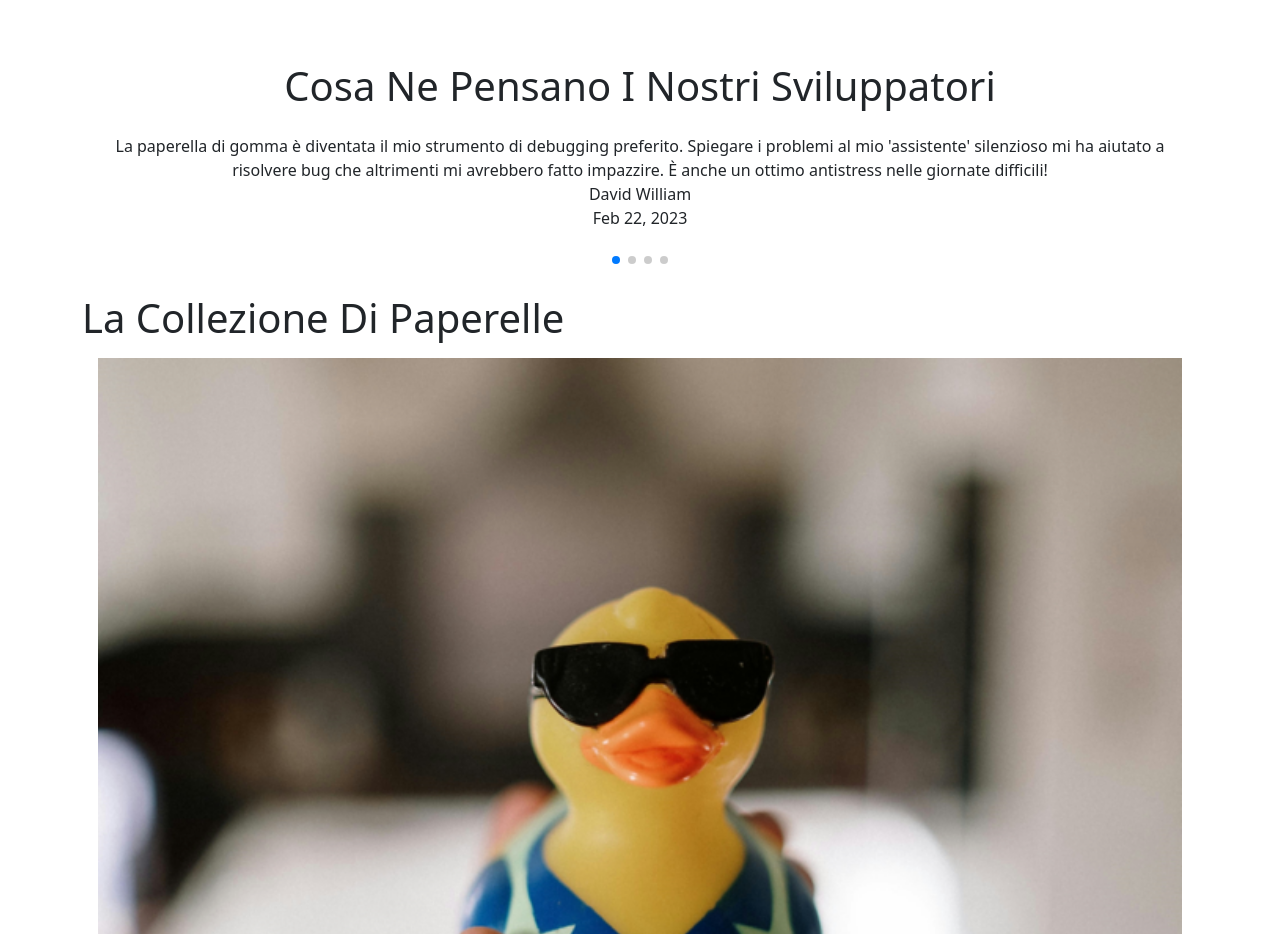
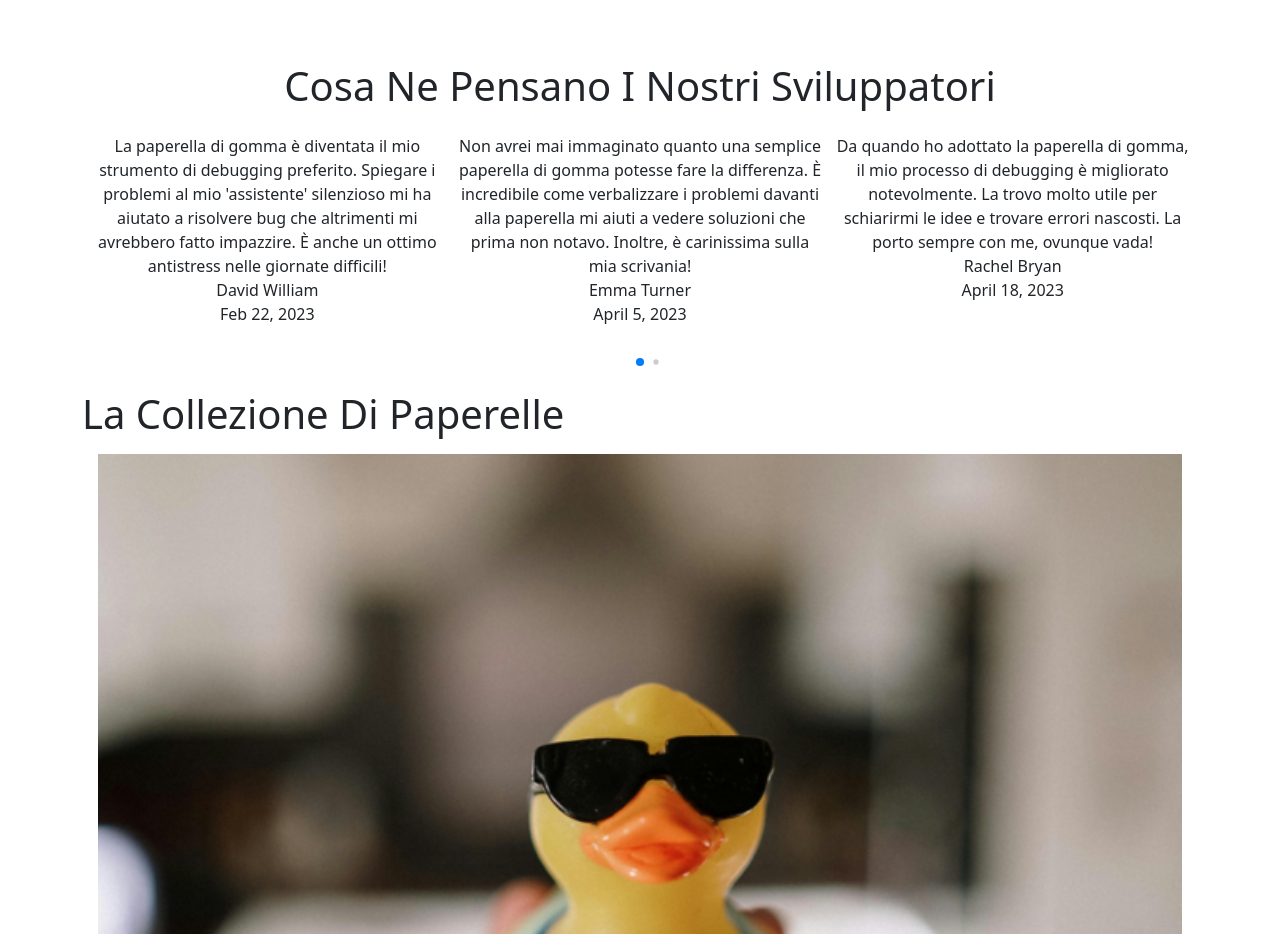
Before and after one commit to antoniodelgiudice02/landing-page-product, a Vue app: page / in a window 1280 px wide. Shown: the part 1540-2474 px from the top of the page. Built offline with nearby package versions, Linux system fonts and the light colour scheme.

Commit message:
make swiper responsive

```diff
--- a/src/components/AppSwiper.vue
+++ b/src/components/AppSwiper.vue
@@ -22,7 +22,16 @@ export default {
                 pagination: {
                     el: '.swiper-pagination',
                     clickable: true,
+                    dynamicBullets: true,
+
                 },
+                breakpoints: {
+                    768: {
+                        slidesPerView: 3,
+                        spaceBetween: 10,
+                        slidesPerGroup: 3,
+                    },
+                }
             });
         });
     },
@@ -31,11 +40,11 @@ export default {
 
 <template>
     <div class="swiper">
-        <div class="swiper-wrapper mb-5">
+        <div class="swiper-wrapper text-center mb-5">
             <div class="swiper-slide text-center" v-for="testimonial in store.sections[2].testimonials">
                 <div>{{ testimonial.text }}</div>
-                <div>{{ testimonial.customer}}</div>
-                <div>{{ testimonial.date}}</div>
+                <div>{{ testimonial.customer }}</div>
+                <div>{{ testimonial.date }}</div>
             </div>
         </div>
 
@@ -43,6 +52,4 @@ export default {
     </div>
 </template>
 
-<style scoped lang="scss">
-
-</style>
+<style scoped lang="scss"></style>
--- a/src/components/layout/main/AppTestimonials.vue
+++ b/src/components/layout/main/AppTestimonials.vue
@@ -24,7 +24,7 @@ export default {
 
         <div class="container">
             <h1 class="text-center">{{ store.sections[2].title }}</h1>
-            <div class="row">
+            <div class="row ">
                 <div class="col p-3">
 
                     <AppSwiper></AppSwiper>
```
